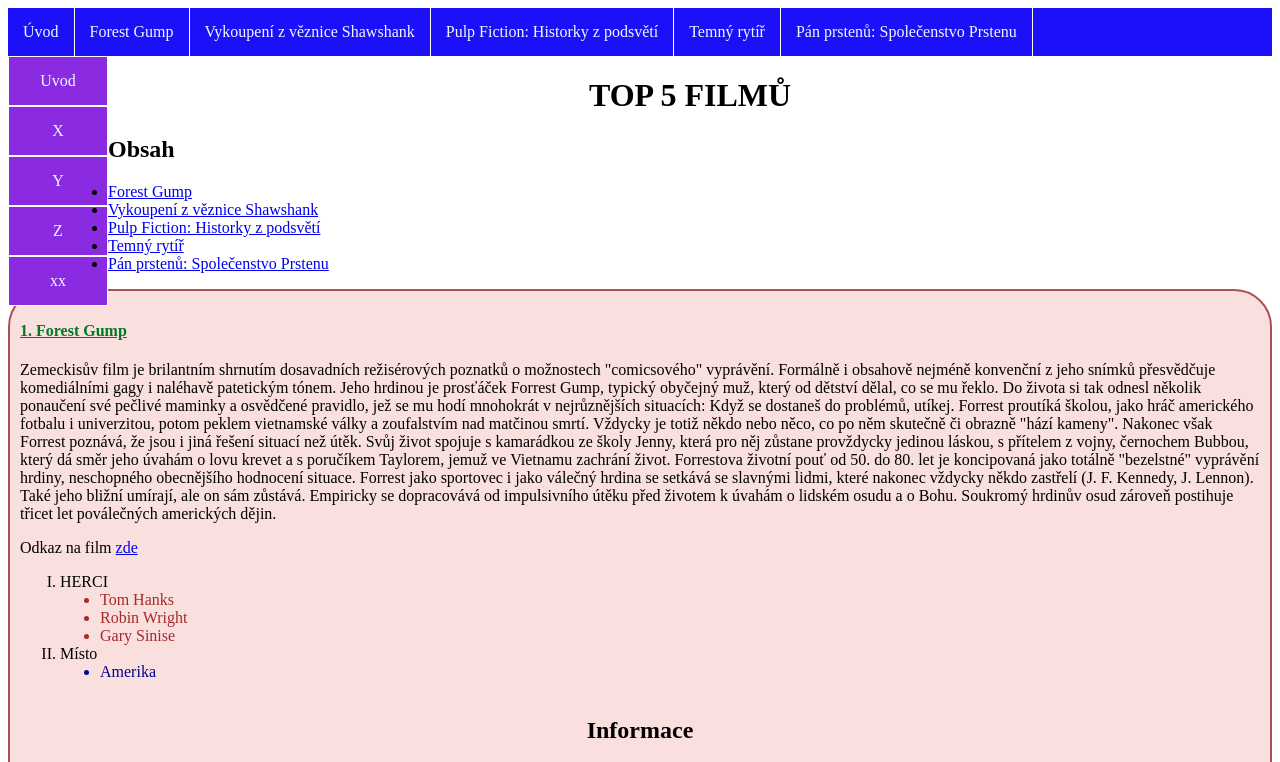
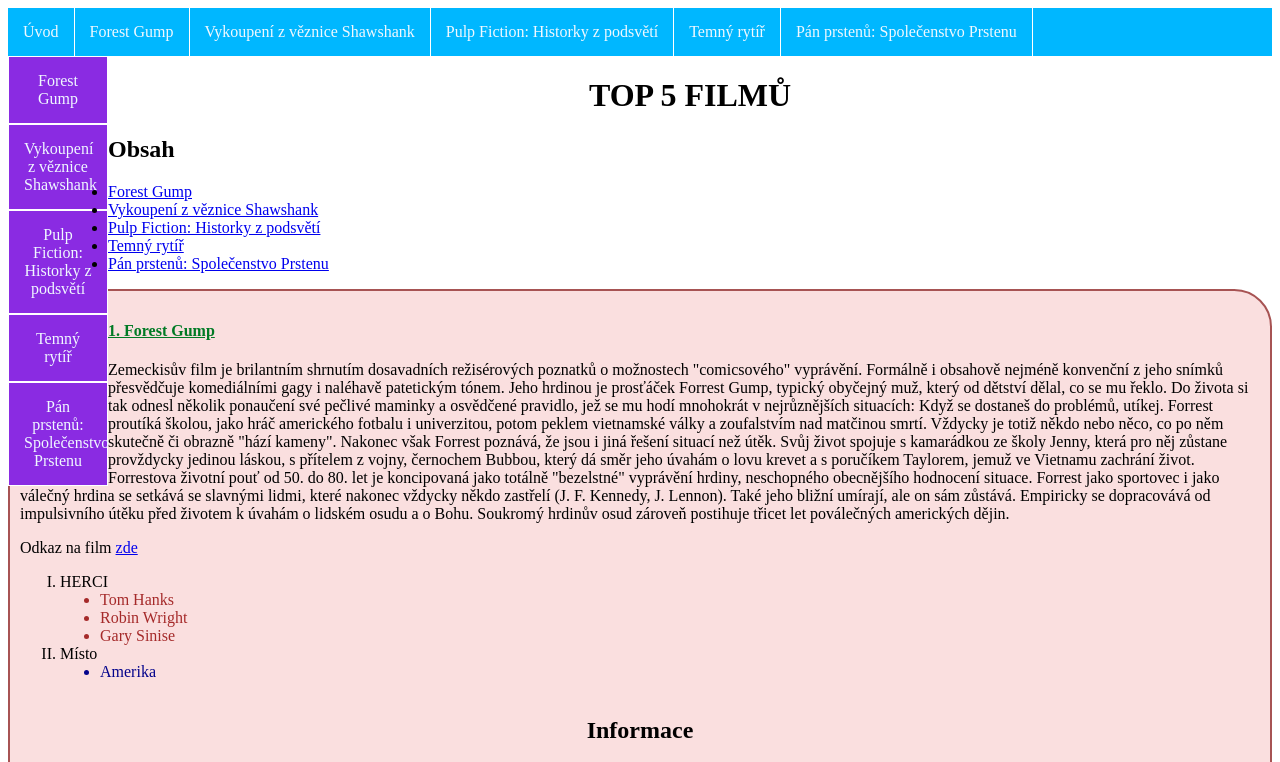
Before and after one commit to RikitikiZub/TEST, a plain HTML site: page index.html in a window 1280 px wide. Shown: the top 762 px of the page. Drawn offline with Linux system fonts and the light colour scheme.

Commit message:
Add files via upload

```diff
--- a/001styly.css
+++ b/001styly.css
@@ -15,6 +15,7 @@
     padding: 15px;
     display: block;
     border-right: 1px white solid;
+    font-family: 'Trebuchet MS', 'Lucida Sans Unicode', 'Lucida Grande', 'Lucida Sans', Arial, sans-serif;
 }
 #topmenu a:hover{
     background-color: rgba(147, 205, 255, 0.705);
--- a/index.html
+++ b/index.html
@@ -17,12 +17,13 @@
       <li><a href="04Temny.html">Temný rytíř</a></li>
       <li><a href="05panprst.html">Pán prstenů: Společenstvo Prstenu</a></li>
    </ul>
+
    <div id="leftmenu">
-      <a href="">Uvod</a>
-      <a href="">X</a>
-      <a href="">Y</a>
-      <a href="">Z</a>
-      <a href="">xx</a>
+      <a href="#Forest">Forest Gump</a>
+      <a href="#Vykoup">Vykoupení z věznice Shawshank</a>
+      <a href="#Pulp">Pulp Fiction: Historky z podsvětí</a>
+      <a href="#Temny">Temný rytíř</a>
+      <a href="#panprd">Pán prstenů: Společenstvo Prstenu</a>
    </div>
  <h1 id="h1"> TOP 5 FILMŮ</h1>
  <h2>Obsah</h2>
--- a/styly.css
+++ b/styly.css
@@ -2,7 +2,7 @@
     list-style-type: none;
     margin: 0px;
     padding: 0px;
-    background-color: rgb(28, 16, 248);
+    background-color: rgb(0, 183, 255);
     overflow: hidden;
 }
 #topmenu li {
```
